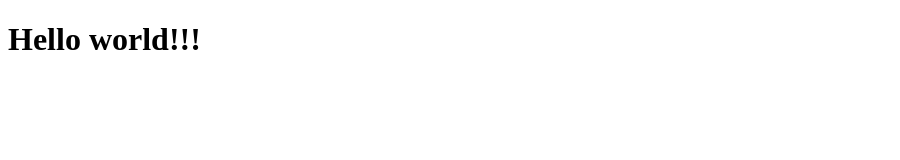
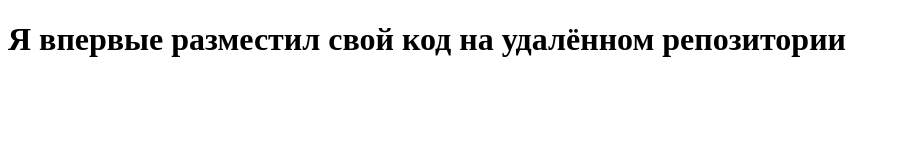
Before and after one commit to plove66/test_repo, a plain HTML site: page index.htm in a window 1280 px wide. Shown: the whole page, without its empty margins (0-900 px from the left). Drawn offline with Linux system fonts and the light colour scheme.

Commit message:
New commit

```diff
--- a/index.htm
+++ b/index.htm
@@ -3,9 +3,9 @@
 <head>
     <meta charset="UTF-8">
     <meta name="viewport" content="width=device-width, initial-scale=1.0">
-    <title>Document</title>
+    <title>New git project</title>
 </head>
 <body>
-    <h1>Hello world!!!</h1>
+    <h1>Я впервые разместил свой код на удалённом репозитории</h1>
 </body>
 </html>
```
